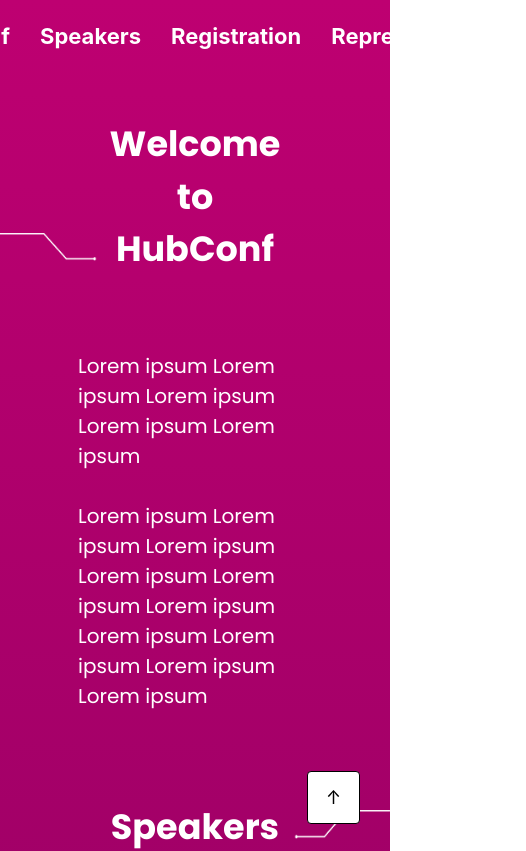
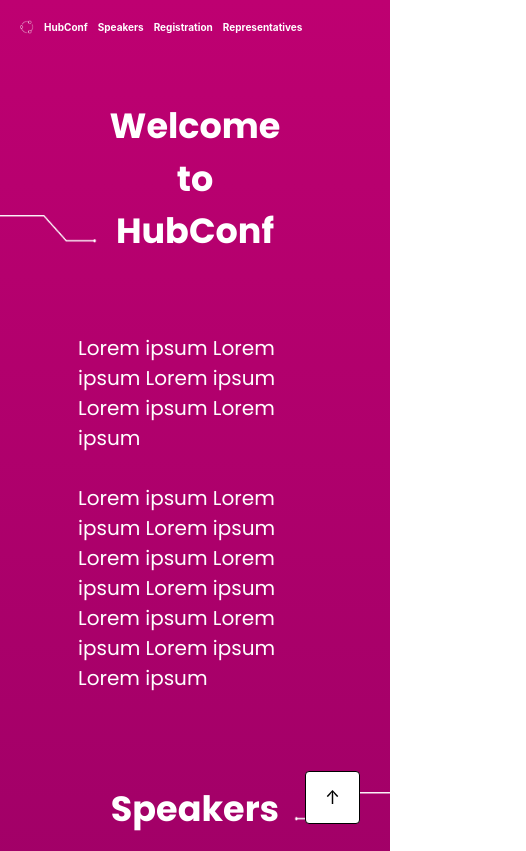
Before and after one commit to AUBGTheHUB/hub-conf-signup, a React (Create React App) app in the folder packages/web/: page / in a window 390 px wide. Shown: the top 851 px of the page, 526 px wide, since content can reach past the window. Built offline with nearby package versions, Linux system fonts and the light colour scheme.

Commit message:
8 added resposive to navbar

```diff
--- a/packages/web/src/style.css
+++ b/packages/web/src/style.css
@@ -44,6 +44,7 @@
   justify-content: center;
   align-items: center;
 }
+
 
 /*Event Description - first section*/
 
@@ -476,27 +477,7 @@
   margin-bottom: 2rem;
 }
 
-@media only screen and (max-width: 1000px) {
-  .partnersImages {
-    max-width: 30%;
-  }
-  @media only screen and (max-width: 800px) {
-    .partnersImages {
-      max-width: 40%;
-    }
-    .dro {
-      max-width: 200px;
-    }
-    @media only screen and (max-width: 600px) {
-      .partnersImages {
-        max-width: 50%;
-      }
-      .dro {
-        max-width: 150px;
-      }
-    }
-  }
-}
+
 
 .dro {
   max-width: 250px;
@@ -614,13 +595,48 @@
   border: 1px solid #000;
   color: #000;
   cursor: pointer;
-  padding: 12px 18px;
+  padding: 12px 19px;
   text-align: center;
   vertical-align: center;
   border-radius: 4px;
-  transition: 0.5s;
+  transition: 0.2s;
 }
 .TopBtn:hover{
-  font-size: 25px;
+  font-size: 20px;
 
 }
+
+
+/*responsive*/
+/*nav-bar*/
+@media only screen and (max-width: 1000px){
+  .nav-tags {
+    font-size: 20px;
+    padding-left: 10px;
+  }
+  .nav-tags a{
+    font-size: 50%;
+  }
+}
+/*sponsors*/
+@media only screen and (max-width: 1000px) {
+  .partnersImages {
+    max-width: 30%;
+  }
+  @media only screen and (max-width: 800px) {
+    .partnersImages {
+      max-width: 40%;
+    }
+    .dro {
+      max-width: 200px;
+    }
+    @media only screen and (max-width: 600px) {
+      .partnersImages {
+        max-width: 50%;
+      }
+      .dro {
+        max-width: 150px;
+      }
+    }
+  }
+}
```
